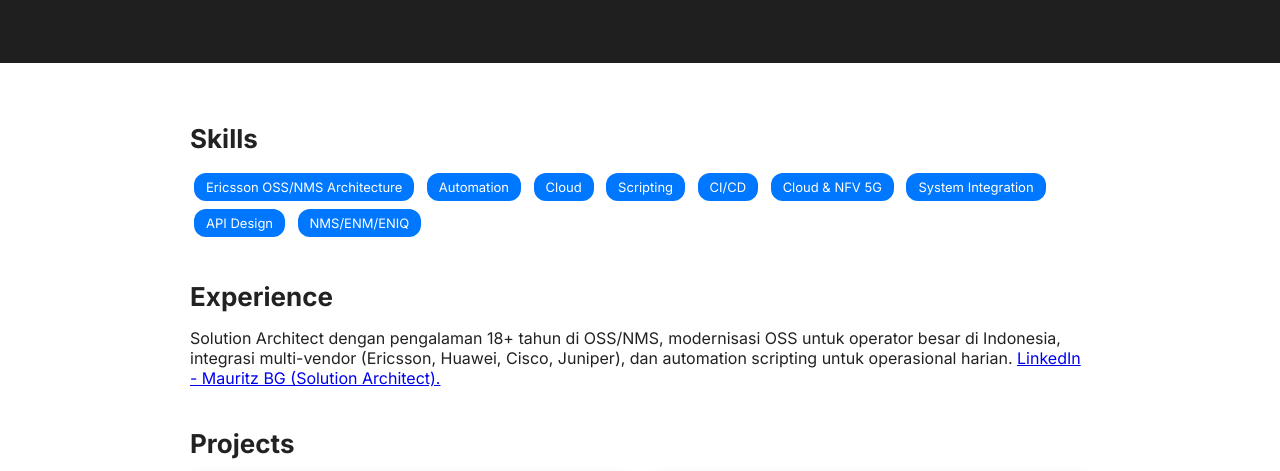
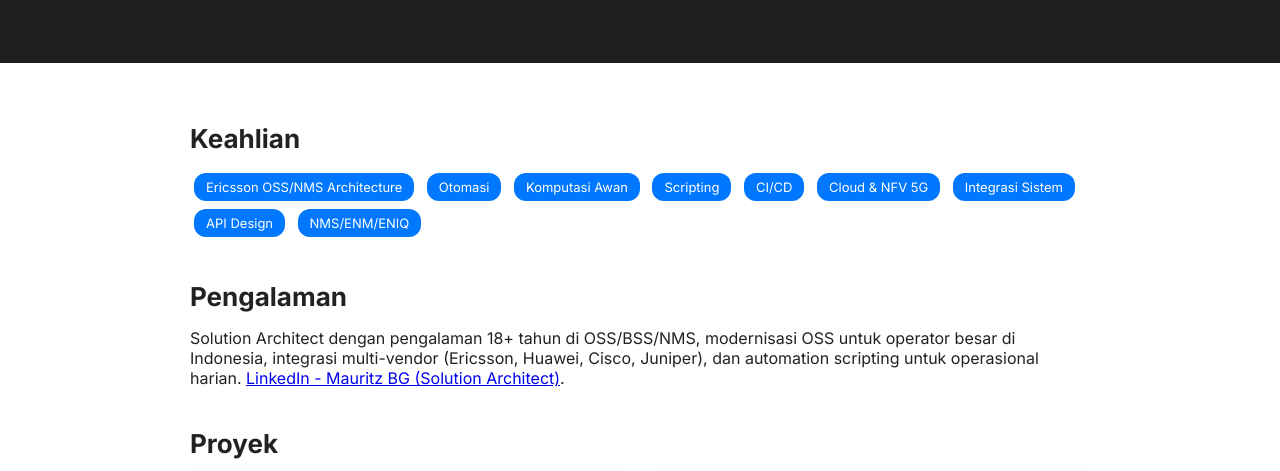
Before and after one commit to MauritzBG/mauritzbg.github.io, a plain HTML site: page docs/index.html in a window 1280 px wide. Shown: the part 265-736 px from the top of the page. Drawn offline with nearby package versions, Linux system fonts and the light colour scheme.

Commit message:
Update index.html

```diff
--- a/docs/index.html
+++ b/docs/index.html
@@ -193,13 +193,7 @@
 
     <!-- EXPERIENCE -->
     <h2 data-i18n="exp_title">Experience</h2>
-    <p data-i18n="exp_body">
-        Solution Architect dengan pengalaman 18+ tahun di OSS/NMS,
-        modernisasi OSS untuk operator besar di Indonesia,
-        integrasi multi-vendor (Ericsson, Huawei, Cisco, Juniper),
-        dan automation scripting untuk operasional harian.
-        <a href="https://www.linkedin.com/in/mauritz-bg-solutions/">LinkedIn - Mauritz BG (Solution Architect).</a>
-    </p>
+    <p data-i18n="exp_body"></p>
 
     <!-- PROJECTS -->
     <h2 data-i18n="projects_title">Projects</h2>
@@ -252,8 +246,7 @@
         scripting: "Scripting",
         sysint: "Integrasi Sistem",
         exp_title: "Pengalaman",
-        exp_body: 'Solution Architect dengan pengalaman 18+ tahun di OSS/BSS/NMS, modernisasi OSS untuk operator besar di Indonesia, integrasi multi-vendor (Ericsson, Huawei, Cisco, Juniper), dan automation scripting untuk operasional harian. <a href="https://www.linkedin.com/in/mauritz-bg-solutions/">LinkedIn - Mauritz BG (Solution Architect)</a>.'
-        projects_title: "Proyek",
+        exp_body: 'Solution Architect dengan pengalaman 18+ tahun di OSS/BSS/NMS, modernisasi OSS untuk operator besar di Indonesia, integrasi multi-vendor (Ericsson, Huawei, Cisco, Juniper), dan automation scripting untuk operasional harian. <a href="https://www.linkedin.com/in/mauritz-bg-solutions/">LinkedIn - Mauritz BG (Solution Architect)</a>.',        projects_title: "Proyek",
         proj1: "Script AutoHotkey otomatis untuk war antrian di butik ANTAM.",
         proj2: "Script YAML untuk mendapatkan RDP gratis dari GitHub Runner."
     },
@@ -265,7 +258,7 @@
         scripting: "Scripting (AHK, YAML, Python)",
         sysint: "System Integration",
         exp_title: "Experience",
-        exp_body: 'Solution Architect with 18+ years experience in OSS/NMS, leading OSS modernization for major Indonesian operators, multi-vendor integration (Ericsson, Huawei, Cisco, Juniper), and automation scripting for daily operations. <a href="https://www.linkedin.com/in/mauritz-bg-solutions/">LinkedIn - Mauritz BG (Solution Architect)</a>.'
+        exp_body: 'Solution Architect with 18+ years experience in OSS/NMS, leading OSS modernization for major Indonesian operators, multi-vendor integration (Ericsson, Huawei, Cisco, Juniper), and automation scripting for daily operations. <a href="https://www.linkedin.com/in/mauritz-bg-solutions/">LinkedIn - Mauritz BG (Solution Architect)</a>.',
         projects_title: "Projects",
         proj1: "AutoHotkey script to automate war queueing on ANTAM boutique.",
         proj2: "YAML script to obtain free RDP from GitHub Runner."
```
